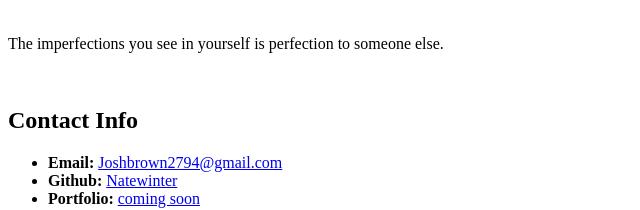
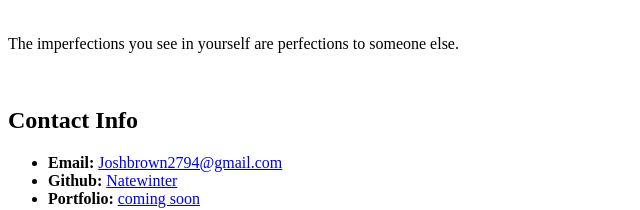
Before and after one commit to natewinter/Basic-student-bio, a plain HTML site: page index.html in a window 1280 px wide. Shown: the part 330-540 px from the top of the page, 0-640 px from the left. Drawn offline with Linux system fonts and the light colour scheme.

Commit message:
is to are in paragraph 1

```diff
--- a/index.html
+++ b/index.html
@@ -14,7 +14,7 @@
     <br>
 
     <br>
-    <p>The imperfections you see in yourself is perfection to someone else.</p>
+    <p>The imperfections you see in yourself are perfections to someone else.</p>
     <br>
     <h2>Contact Info</h2>
     <ul>
```
